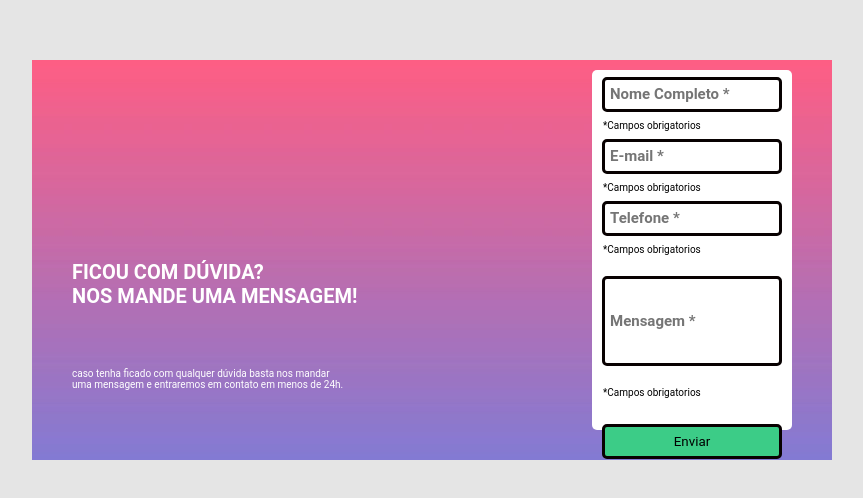
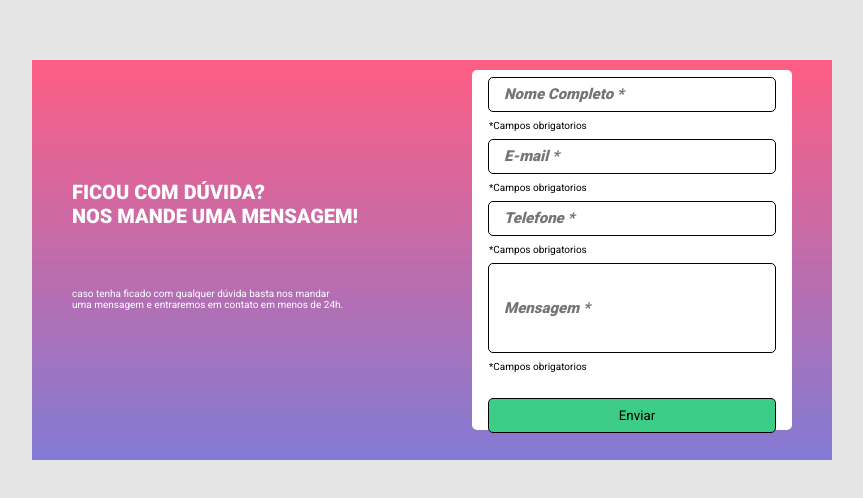
Before and after one commit to JulioSouzaADS/CursoDevEmDobroJSIntermediario, a plain HTML site: page 21-Desafios-JS-intermediario/Desafio-03-Quest/index.html in a window 1280 px wide. Shown: the part 140-638 px from the top of the page, without its empty margins (208-1071 px from the left). Drawn offline with Linux system fonts and the light colour scheme.

Commit message:
Js-18-09

```diff
--- a/21-Desafios-JS-intermediario/Desafio-03-Quest/index.html
+++ b/21-Desafios-JS-intermediario/Desafio-03-Quest/index.html
@@ -7,6 +7,9 @@
     <meta name="viewport" content="width=device-width, initial-scale=1.0">
     <link rel="stylesheet" href="src/css/reset.css">
     <link rel="stylesheet" href="src/css/style.css">
+    <link rel="preconnect" href="https://fonts.googleapis.com">
+    <link rel="preconnect" href="https://fonts.gstatic.com" crossorigin>
+    <link href="https://fonts.googleapis.com/css2?family=Roboto:wght@400;900&display=swap" rel="stylesheet">
     <title>Desafio DevQuest Formulario De Validação</title>
 </head>
 
@@ -24,13 +27,13 @@
             </div>
 
             <form action="" class="form" id="form">
-                <input type="text" placeholder="Nome Completo *" id="name" class="name">
+                <input type="text" placeholder="Nome Completo *" id="name" class="name" value="">
                 <p class="ErrorNome" id="ErrorNome">*Campos obrigatorios</p>
-                <input type="email" placeholder="E-mail *" id="email"  class="email">
+                <input type="email" placeholder="E-mail *" id="email"  class="email" value="">
                 <p class="ErrorEmail" id="ErrorEmail">*Campos obrigatorios</p>
-                <input type="number" placeholder="Telefone *" id="telefone" class=" telefone">
+                <input type="number" placeholder="Telefone *" id="telefone" class=" telefone" value="">
                 <p class="ErrorTel" id="ErrorTel">*Campos obrigatorios</p>
-                <input type="text" placeholder="Mensagem *" id="mensagem" class="txtArea">
+                <input type="text" placeholder="Mensagem *" id="mensagem" class="txtArea" value="">
                 <p class="ErrorMsg" id="ErrorMsg">*Campos obrigatorios</p>
                 <input type="submit" value="Enviar" id="enviar" class="enviar"></input>
             </form>
--- a/21-Desafios-JS-intermediario/Desafio-03-Quest/src/css/style.css
+++ b/21-Desafios-JS-intermediario/Desafio-03-Quest/src/css/style.css
@@ -1,12 +1,13 @@
 body {
    background-color: #E5E5E5;
+   font-family: 'roboto',sans-serif;
 }
+
 .main {
     height: 100vh;
     display: flex;
     justify-content: center;
     align-items: center;
-
 }
 
 .formulario {
@@ -14,47 +15,50 @@ body {
     height: 50vh;
     width: 100vh;
     position: relative;
-
+    max-width: 1200px;
+    min-width: 600px;
 }
 
 .formulario .texto .texto-informativo{
     justify-content: center;
-    padding-top: 20%;
+    padding-top: 10%;
     flex-wrap: wrap;
-
 }
 
-.formulario .texto .texto-informativo h1,p{
+.formulario .texto .texto-informativo h1{
     justify-content: center;
     color: white;
     padding: 5%;
+    font-weight: 900;
 }
 
 .formulario .texto .texto-informativo p{
- padding-top: 20px;
-
+    justify-content: center;
+    color: white;
+    padding: 5%;
+    padding-top: 20px;
+    font-weight: 400;
 }
 
  .formulario .form {
     background-color: #FFFFFF;
     height: 45vh;
-    width: 25%;
+    width: 40%;
     position: absolute;
     right: 40px;
     top: 10px;
     border-radius: 5px;
+}
 
-}
 .formulario .form p{
     color: black;
     margin: 5px 5%;
     padding: 1px;
 }
 
-
 .formulario .form input{
     display: flex;
-    border: 3px solid rgb(8, 1, 1);
+    border: 1px solid rgb(8, 1, 1);
     display: block;
     width: 90%;
     height: 35px;
@@ -62,34 +66,25 @@ body {
     align-items: center;
     margin: 7px 5%;
     border-radius: 5px;
-
+    padding-left: 10px;
 }
 
 ::placeholder{
     font-weight: 700;
     font-size: 15px;
     padding: 5px;
+    font-style: italic;
 
 }
 
-.formulario .form p ~ .erro {
-    color : red;
-}
-
-/* .formulario .form .name.valido,.email.valido ,
-.formulario .form .email.valido,
-.formulario .form .telefone.valido,
-.formulario .form .txtArea.valido{
-    border: 3px solid rgb(22, 211, 94);
-
-} */
+.formulario .form .telefone{
+    text-decoration: none;
+ }
 
 .formulario .form .txtArea{
     height: 90px;
-    margin: 10% 5%;
-
+    /* margin: 10% 5%; */
  }
-
 
  .formulario .form .enviar {
     background-color: white;
@@ -99,5 +94,4 @@ body {
     background-color: #3CCC87;
     border-radius: 5px;
 
-
  }
--- a/21-Desafios-JS-intermediario/Desafio-03-Quest/src/js/index.js
+++ b/21-Desafios-JS-intermediario/Desafio-03-Quest/src/js/index.js
@@ -25,29 +25,26 @@ function validaFormulario () {
     let errorEmail =document.querySelector ('#ErrorEmail')
     let errorTel =document.querySelector ('#ErrorTel')
     let errorMsg =document.querySelector ('#ErrorMsg')
-        if (dadosUsuario.nome === '') {
-        alert ('atenção o campo nome é obrigatorio')
-        dadosRecebidosNome.style.borderColor = 'red';
-        errorNome.style.color = 'red'
+            if (dadosUsuario.nome === '') {
+            console.log ('atenção o campo nome é obrigatorio')
+            dadosRecebidosNome.style.borderColor = 'red';
+            errorNome.style.color = 'red'
 
-        }
+            }
             else if  (dadosUsuario.email === '' ) {
-                alert  ('atenção o campo Email é obrigatorio')
-                // dadosRecebidosEmail.classList.add('.erro')
+               console.log ('atenção o campo Email é obrigatorio')
                 dadosRecebidosEmail.style.borderColor = 'red';
-                errorEmail.style.color = 'red'
+                errorEmail.style.color = 'red';
 
             } else if (dadosUsuario.telefone === '' ) {
-                alert  ('atenção o campo telefone é obrigatorio')
-                // dadosRecebidosTelefone.classList.add('.erro')
+                console.log ('atenção o campo telefone é obrigatorio')
                 dadosRecebidosTelefone.style.borderColor = 'red';
-                errorTel.style.color = 'red'
+                errorTel.style.color = 'red';
 
             } else if (dadosUsuario.mensagem === '' ) {
-                    alert ('atenção o campo Mensagem é obrigatorio')
-                    // dadosRecebidosMensagem.classList.add('.erro')
+                console.log ('atenção o campo Mensagem é obrigatorio')
                     dadosRecebidosMensagem.style.borderColor = 'red';
-                    errorMsg.style.color = 'red'
+                    errorMsg.style.color = 'red';
                     formularioOk.style.BackgroundColor = 'red' ;
             } else {
                     dadosRecebidosNome.style.borderColor = '#3CCC87';
```
